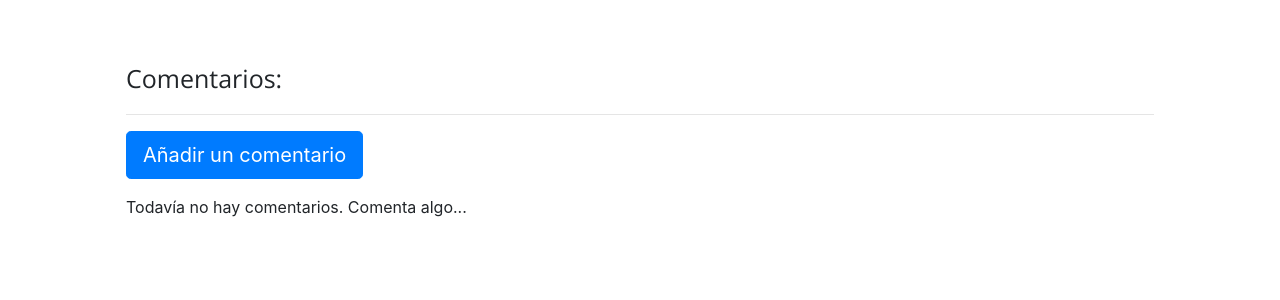
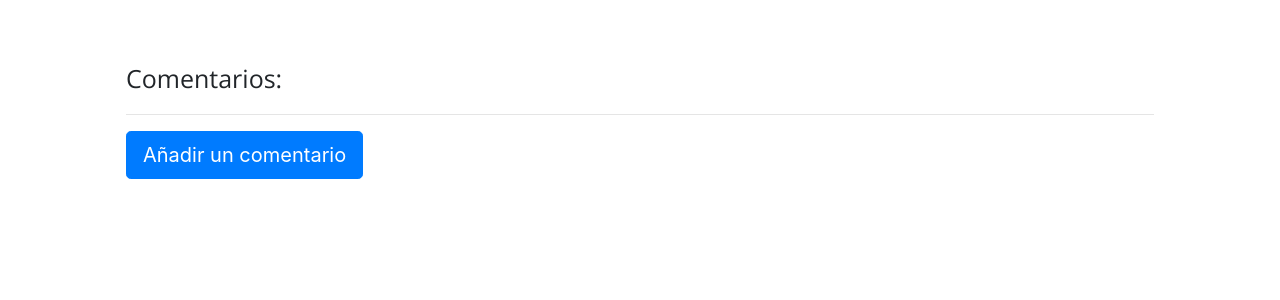
Before and after one commit to Arglinux/my-first-blog, a Django app: template blog/templates/blog/post_detail.html in a window 1280 px wide. Shown: the part 254-554 px from the top of the page. Run offline with Django 3.2, Linux system fonts and the light colour scheme; the template is opened without the code that fills it, so the values that code supplies are empty; some libraries are stand-ins or nearby versions; some web fonts are replaced.

```diff
--- a/blog/templates/blog/post_detail.html
+++ b/blog/templates/blog/post_detail.html
@@ -48,6 +48,6 @@
     </div>
     {% endif %}
 {% empty %}
-    <p>Todavía no hay comentarios. Comenta algo...</p></div></div>
+    <!--<p>Todavía no hay comentarios. Comenta algo...</p></div></div>-->
 {% endfor %}
 {% endblock %}
```
